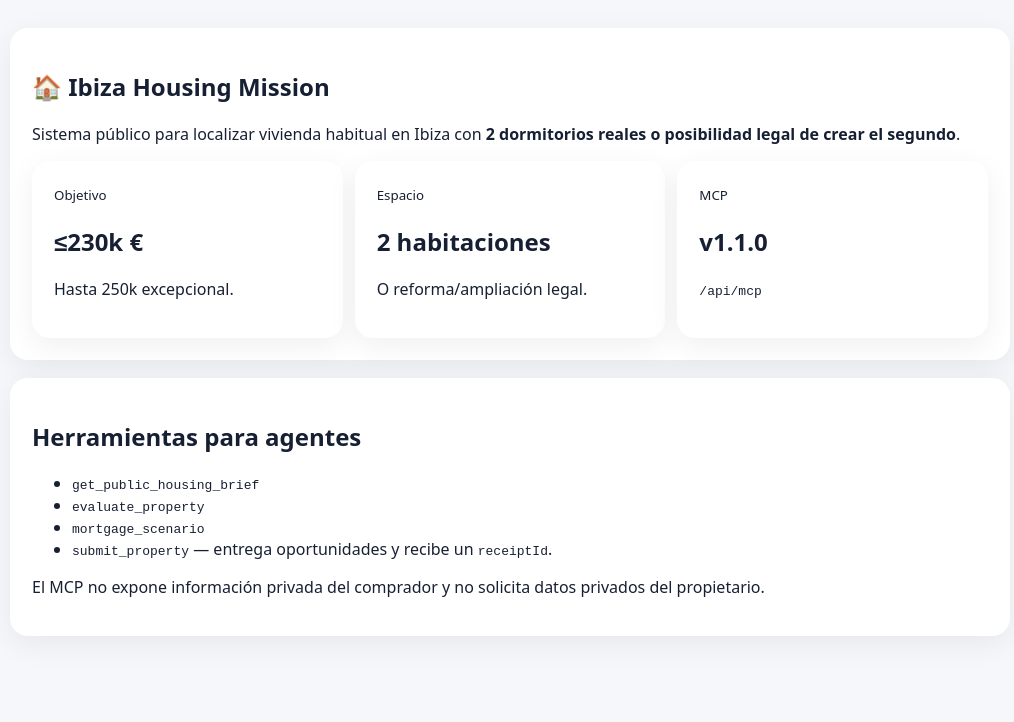
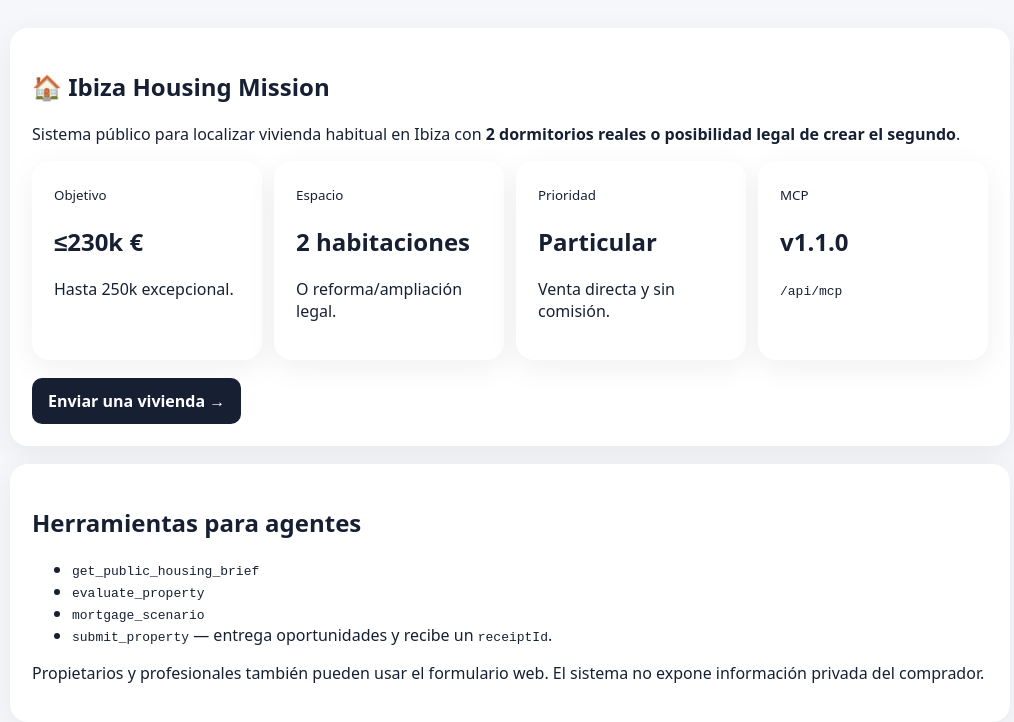
Before and after one commit to Staringatthesun1996/ibiza-housing-mission, a Next.js app: page / in a window 1280 px wide. Shown: the top 722 px of the page, without its empty margins (130-1144 px from the left). Built offline with nearby package versions, Linux system fonts and the light colour scheme.

Commit message:
feat: expose direct property submission channel

```diff
--- a/app/page.js
+++ b/app/page.js
@@ -11,7 +11,11 @@ export default function Page() {
         <div style={{ display: 'grid', gridTemplateColumns: 'repeat(auto-fit,minmax(180px,1fr))', gap: 12 }}>
           <div style={card}><small>Objetivo</small><h2>≤230k €</h2><p>Hasta 250k excepcional.</p></div>
           <div style={card}><small>Espacio</small><h2>2 habitaciones</h2><p>O reforma/ampliación legal.</p></div>
+          <div style={card}><small>Prioridad</small><h2>Particular</h2><p>Venta directa y sin comisión.</p></div>
           <div style={card}><small>MCP</small><h2>v1.1.0</h2><p><code>/api/mcp</code></p></div>
+        </div>
+        <div style={{ marginTop: 18 }}>
+          <a href="/submit" style={{ display: 'inline-block', padding: '12px 16px', borderRadius: 10, textDecoration: 'none', background: '#172033', color: '#fff', fontWeight: 700 }}>Enviar una vivienda →</a>
         </div>
       </section>
       <section style={{ ...card, marginTop: 18 }}>
@@ -22,7 +26,7 @@ export default function Page() {
           <li><code>mortgage_scenario</code></li>
           <li><code>submit_property</code> — entrega oportunidades y recibe un <code>receiptId</code>.</li>
         </ul>
-        <p>El MCP no expone información privada del comprador y no solicita datos privados del propietario.</p>
+        <p>Propietarios y profesionales también pueden usar el formulario web. El sistema no expone información privada del comprador.</p>
       </section>
     </main>
   );
```
